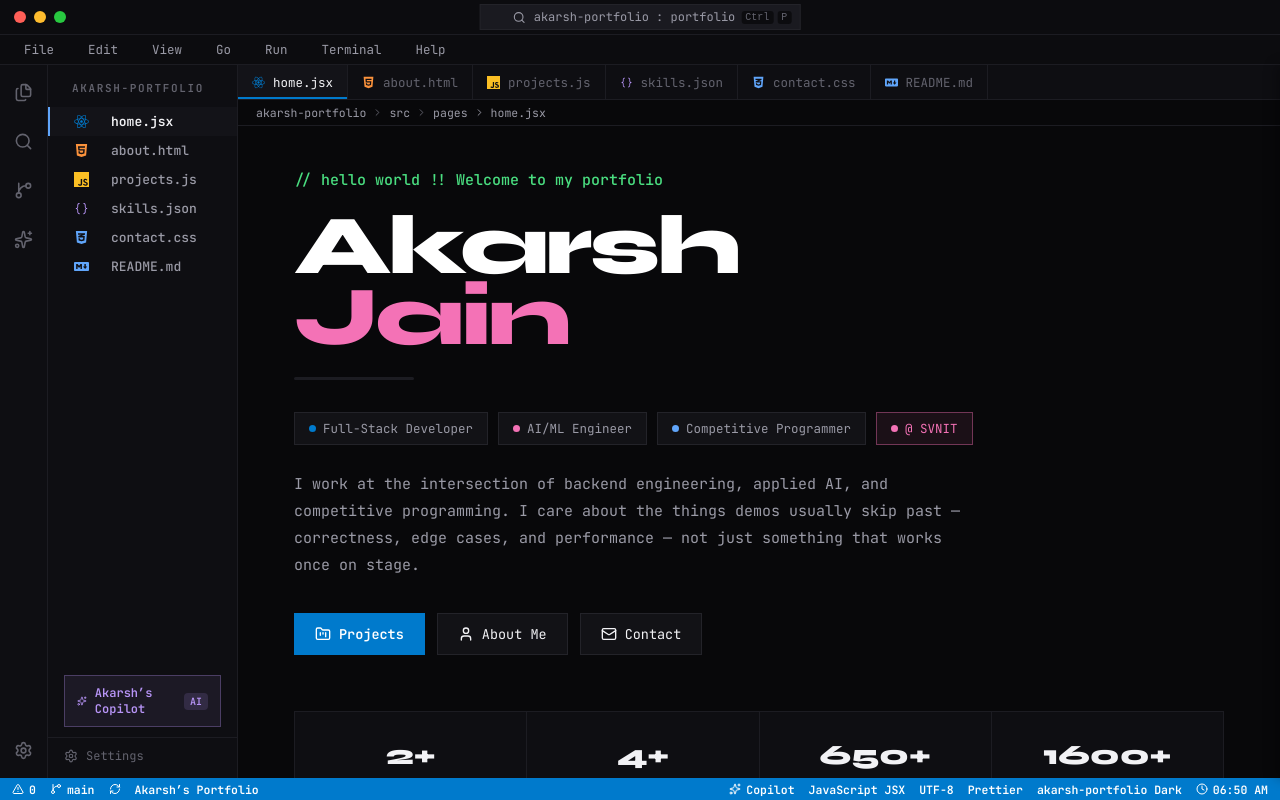
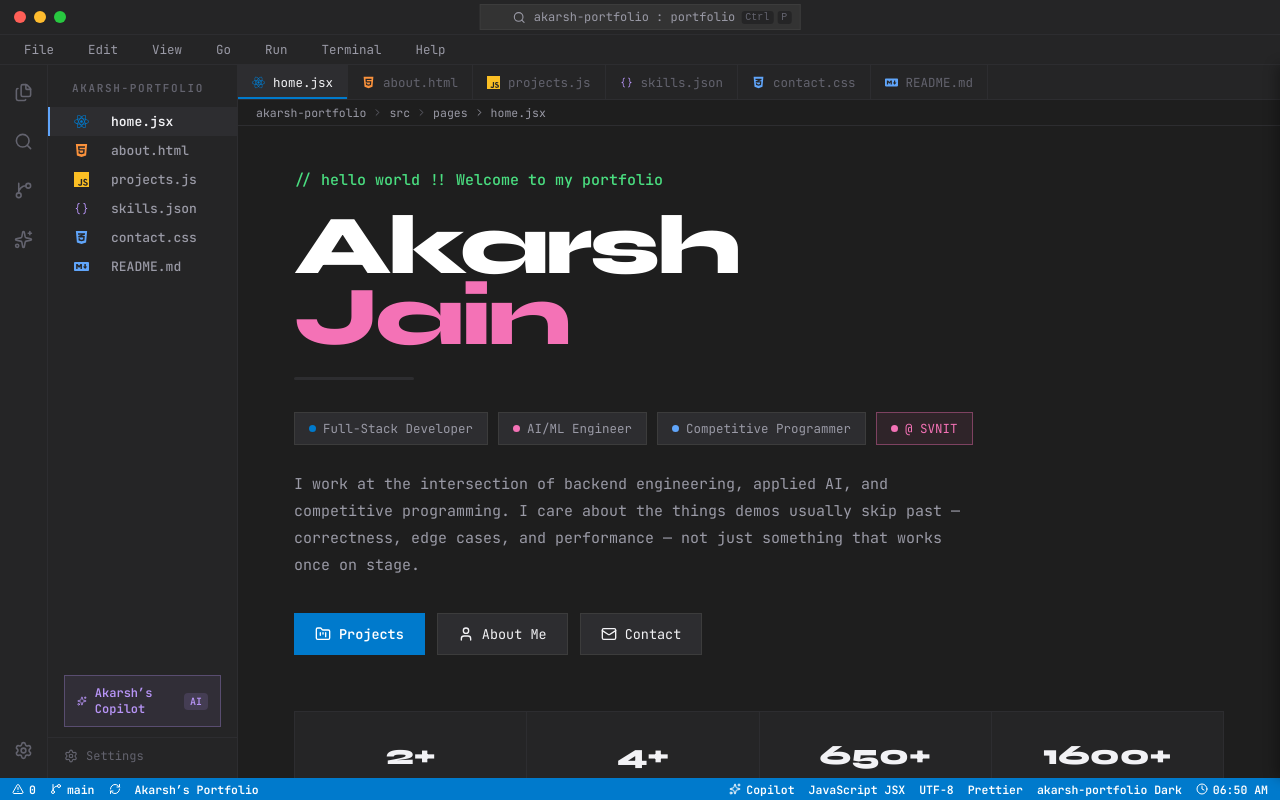
Before and after one commit to akarshjain05/portfolio, a React (Vite) app: page / in a window 1280 px wide. Built offline with nearby package versions, Linux system fonts and the light colour scheme.

Commit message:
style: change theme background to lighter dark gray

```diff
--- a/src/index.css
+++ b/src/index.css
@@ -3,14 +3,14 @@
 @import url('https://fonts.googleapis.com/css2?family=Inter:wght@400;500;600&display=swap');
 
 :root {
-  --bg: #08080a;
-  --bg-chrome: #0c0c0f;
-  --bg-panel: #0e0e12;
-  --bg-elevated: #131318;
-  --bg-card: #121216;
-  --bg-hover: #1a1a20;
-  --border: #232329;
-  --border-soft: #1c1c22;
+  --bg: #1e1e1e;
+  --bg-chrome: #252526;
+  --bg-panel: #252526;
+  --bg-elevated: #2d2d30;
+  --bg-card: #2d2d30;
+  --bg-hover: #333333;
+  --border: #3c3c3c;
+  --border-soft: #2d2d30;
 
   --text-primary: #f2f2f5;
   --text-secondary: #9a9aa6;
```
